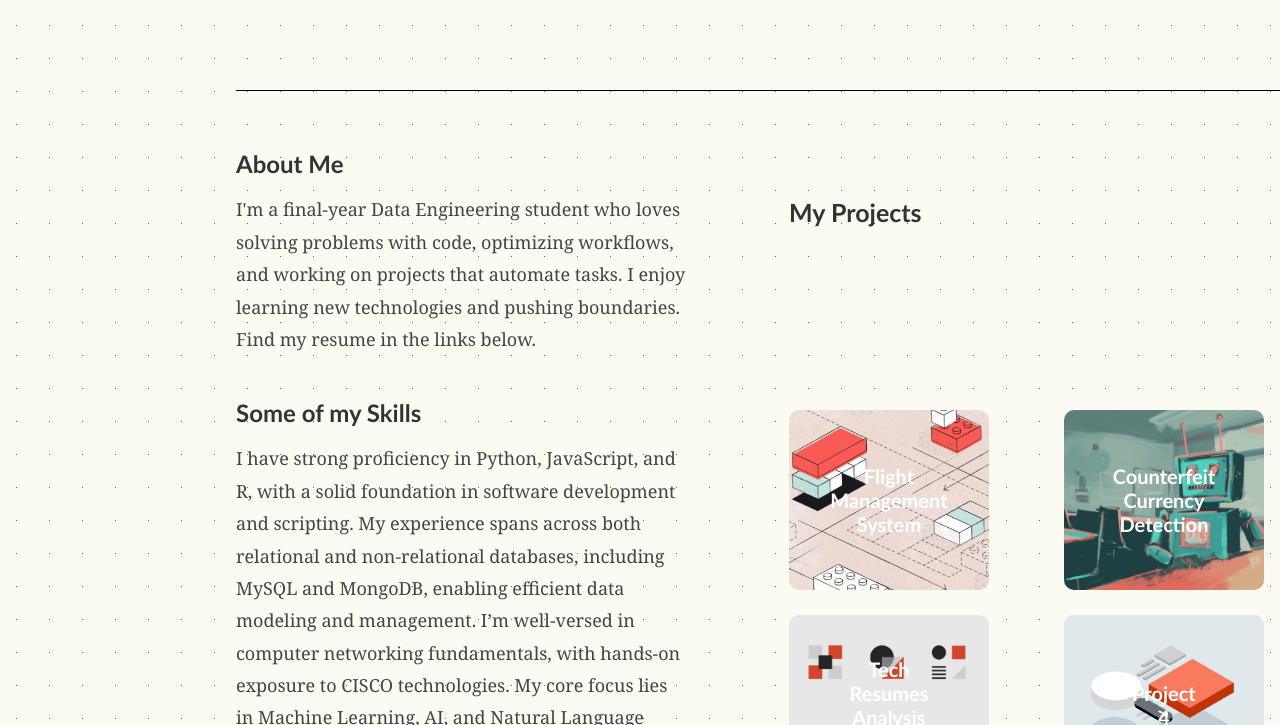
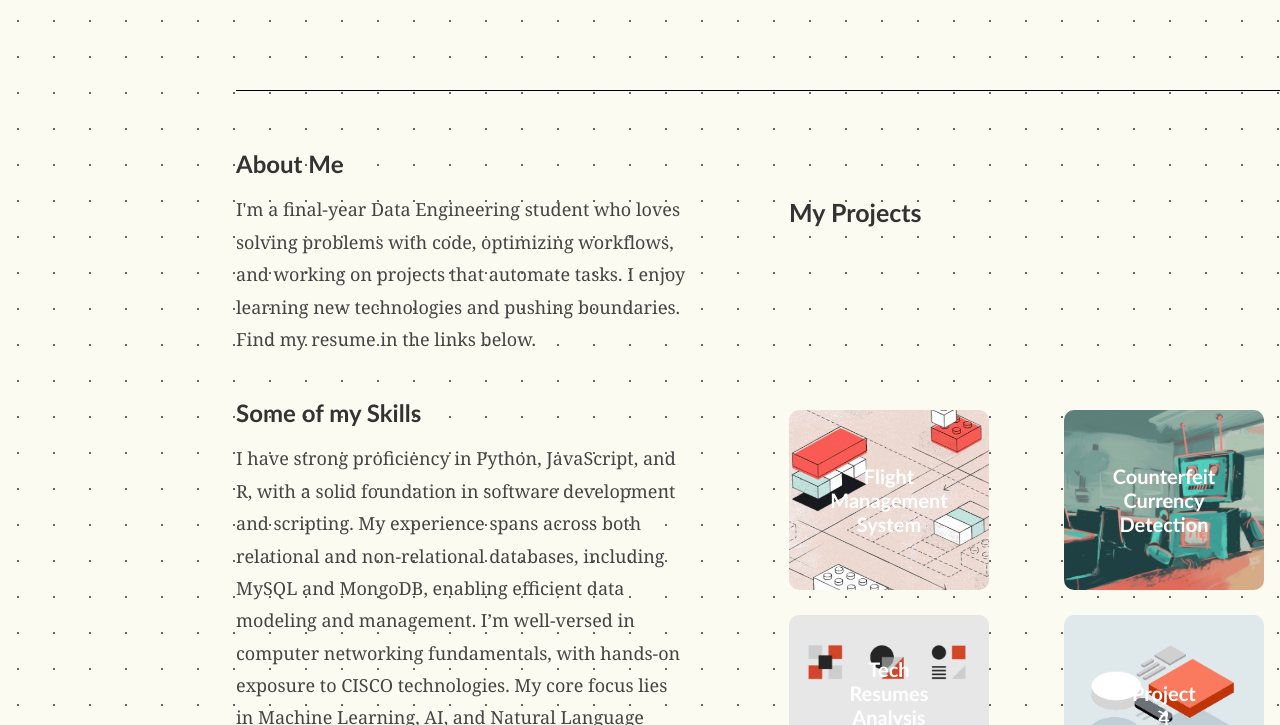
Before and after one commit to shaheersighs/my-portfolio, a React app: page / in a window 1280 px wide. Shown: the part 321-1046 px from the top of the page. Built offline with nearby package versions, Linux system fonts and the light colour scheme.

Commit message:
background update

```diff
--- a/src/styles.css
+++ b/src/styles.css
@@ -3,7 +3,7 @@ body {
     font-family: "Arial", sans-serif;
     background-color:rgb(251, 251, 242);
     background-image: radial-gradient(rgba(0, 0, 0, 0.6) 0.9px, transparent 1px);
-    background-size: 33px 33px;
+    background-size: 36px 36px;
     color: #333;
     margin: 0;
     padding: 0;
```
